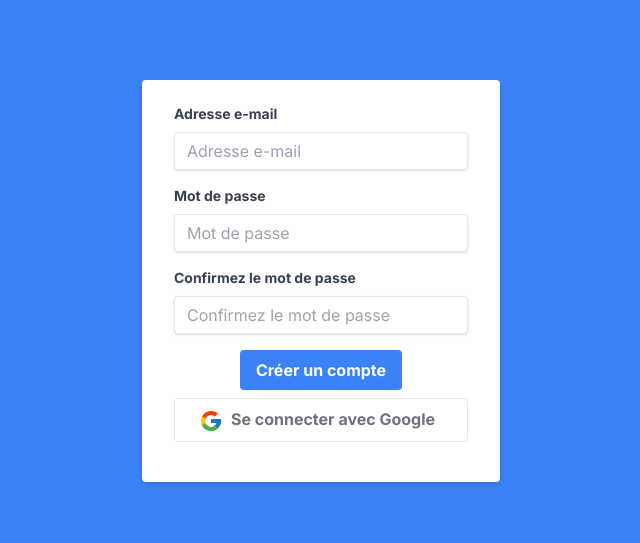
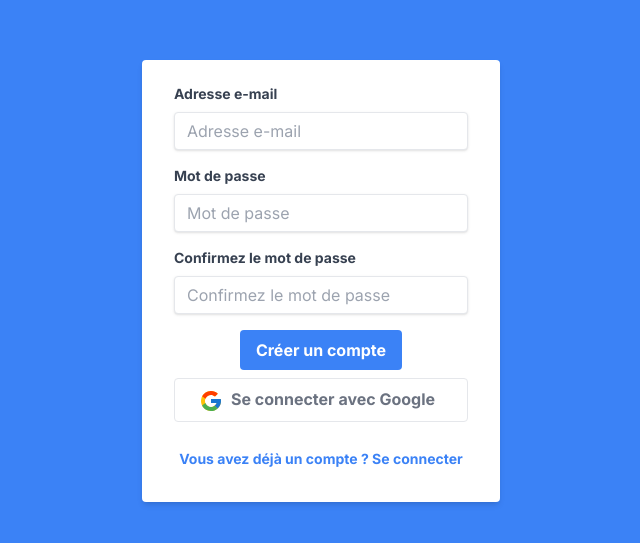
Before and after one commit to kev0629/Firebase-NextJS-Login, a Next.js app: page /signup in a window 1280 px wide. Shown: the part 111-654 px from the top of the page, without its empty margins (319-959 px from the left). Built offline with nearby package versions, Linux system fonts and the light colour scheme; no server answers.

Commit message:
Add Cursor pointer on connection button

```diff
--- a/app/components/AppleLoginButton.tsx
+++ b/app/components/AppleLoginButton.tsx
@@ -5,7 +5,7 @@ import Apple from "./../assets/apple.svg";
 
 export const AppleLoginButton = () => {
   return (
-    <div className="bg-black w-full m-2 hover:bg-gray-700 text-white font-bold py-2 px-4 rounded focus:outline-none focus:shadow-outline">
+    <div className="bg-black w-full m-2 hover:bg-gray-700 text-white font-bold py-2 px-4 rounded focus:outline-none focus:shadow-outline cursor-pointer">
       <i className="fab fa-apple not-italic">
         <Image src={Apple} className="inline-block mx-2" alt="Apple logo" />
         Se connecter avec Apple
--- a/app/components/GoogleLogin.tsx
+++ b/app/components/GoogleLogin.tsx
@@ -10,7 +10,7 @@ type GoogleLoginProps = {
 export const GoogleLogin = (props: GoogleLoginProps) => {
   return (
     <div
-      className="bg-white w-full m-2 hover:bg-gray-100 text-gray-500 border font-bold py-2 px-4 rounded focus:outline-none focus:shadow-outline mx-2"
+      className="bg-white w-full m-2 hover:bg-gray-100 text-gray-500 border font-bold py-2 px-4 rounded focus:outline-none focus:shadow-outline mx-2 cursor-pointer"
       onClick={props.signInWithGoogle}
     >
       <i className="fab fa-google not-italic">
--- a/app/components/SignUpPage.tsx
+++ b/app/components/SignUpPage.tsx
@@ -1,5 +1,6 @@
 "use client";
 import React, { useState } from 'react';
+import Link from 'next/link';
 
 import { AppleLoginButton } from "./AppleLoginButton";
 import { GoogleLogin } from "./GoogleLogin";
@@ -128,6 +129,14 @@ const SignUpPage = () => {
           <GoogleLogin signInWithGoogle={signInWithGoogle}/>
           {/* <AppleLoginButton /> */}
         </div>
+        <div className="text-center mt-4">
+          <Link
+            className="inline-block align-baseline font-bold text-sm text-blue-500 hover:text-blue-800"
+            href="/login"
+          >
+            Vous avez déjà un compte ? Se connecter
+          </Link>
+        </div>
       </form>
     </div>
   );
```
